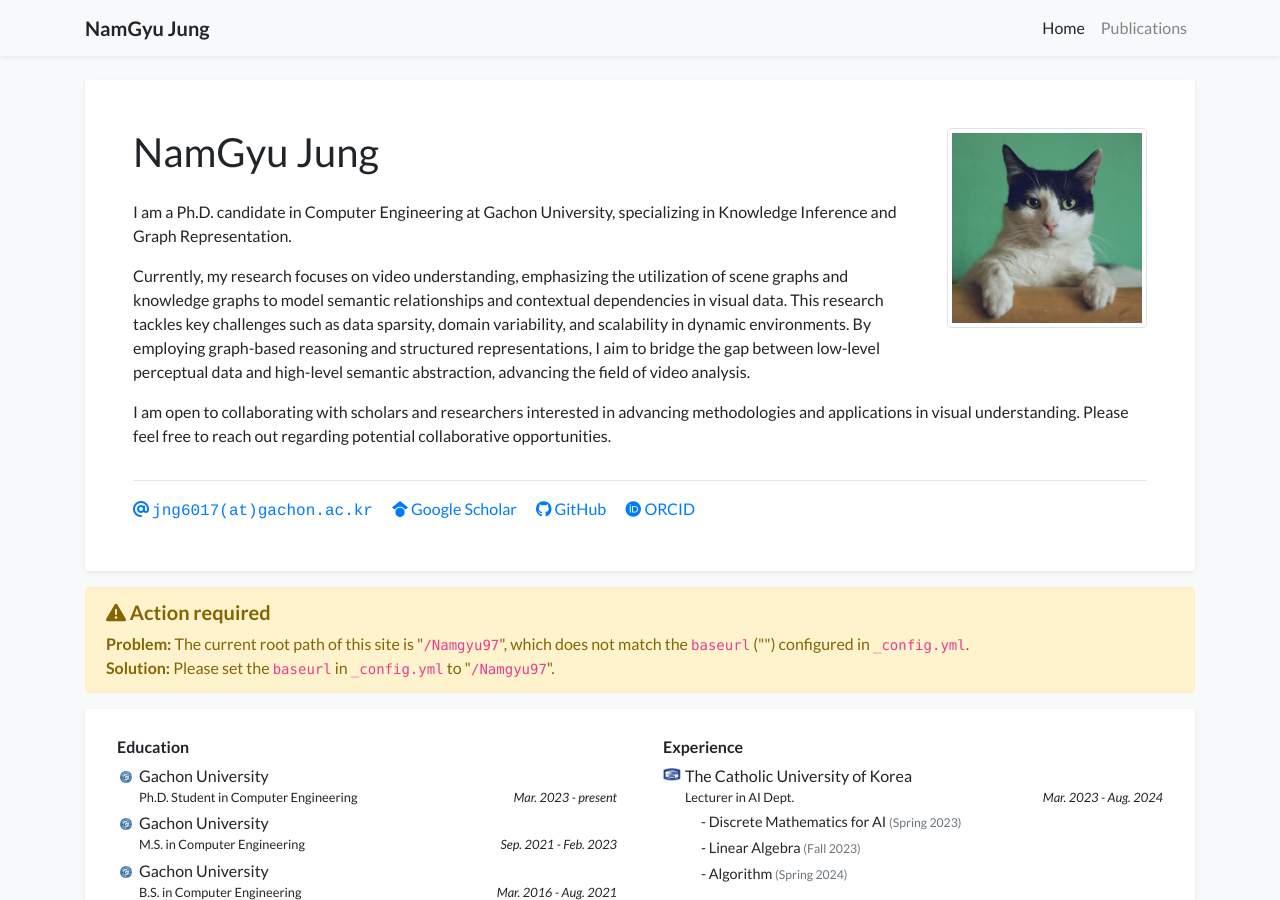
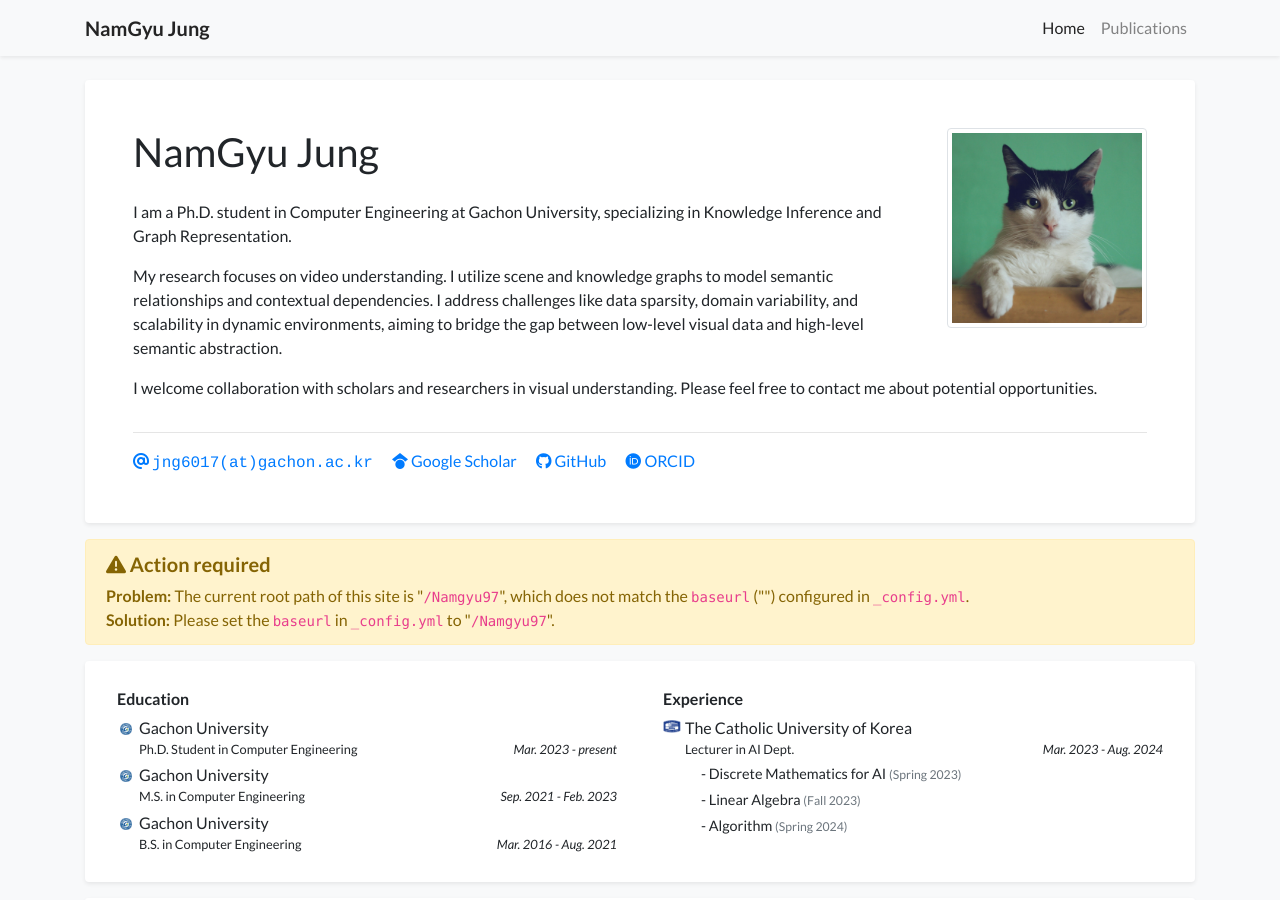
Before and after one commit to Namgyu97/Namgyu97, a Jekyll site: the page built from index.html, in a window 1280 px wide and 900 px high. Built offline with Jekyll 4.4.1, drawn with Linux system fonts in a browser that asks for light colours; nearby versions of some CDN libraries; a style sheet for code colours, icons or effects is not loaded.

Commit message:
Update profile.yml

```diff
--- a/_data/profile.yml
+++ b/_data/profile.yml
@@ -22,17 +22,16 @@ orcid: 0000-0001-8740-1760
 short_bio_text_justify: false
 short_bio: >-
   <p>
-    I am a Ph.D. candidate in Computer Engineering at Gachon University, specializing in Knowledge Inference and Graph Representation.
+    I am a Ph.D. student in Computer Engineering at Gachon University, specializing in Knowledge Inference and Graph Representation.
   </p>
   <p>
-    Currently, my research focuses on video understanding, emphasizing the utilization of scene graphs and knowledge graphs to model semantic relationships
-    and contextual dependencies in visual data. This research tackles key challenges such as data sparsity, domain variability, and scalability
-    in dynamic environments. By employing graph-based reasoning and structured representations, I aim to bridge the gap between low-level perceptual data
-    and high-level semantic abstraction, advancing the field of video analysis.
+    My research focuses on video understanding.
+    I utilize scene and knowledge graphs to model semantic relationships and contextual dependencies.
+    I address challenges like data sparsity, domain variability, and scalability in dynamic environments, aiming to bridge the gap between low-level visual data and high-level semantic abstraction.
   </p>
   <p>
-    I am open to collaborating with scholars and researchers interested in advancing methodologies and applications in visual understanding.
-    Please feel free to reach out regarding potential collaborative opportunities.
+    I welcome collaboration with scholars and researchers in visual understanding.
+    Please feel free to contact me about potential opportunities.
   </p>
 
 portrait_url: /assets/images/photos/portrait.jpg
```
